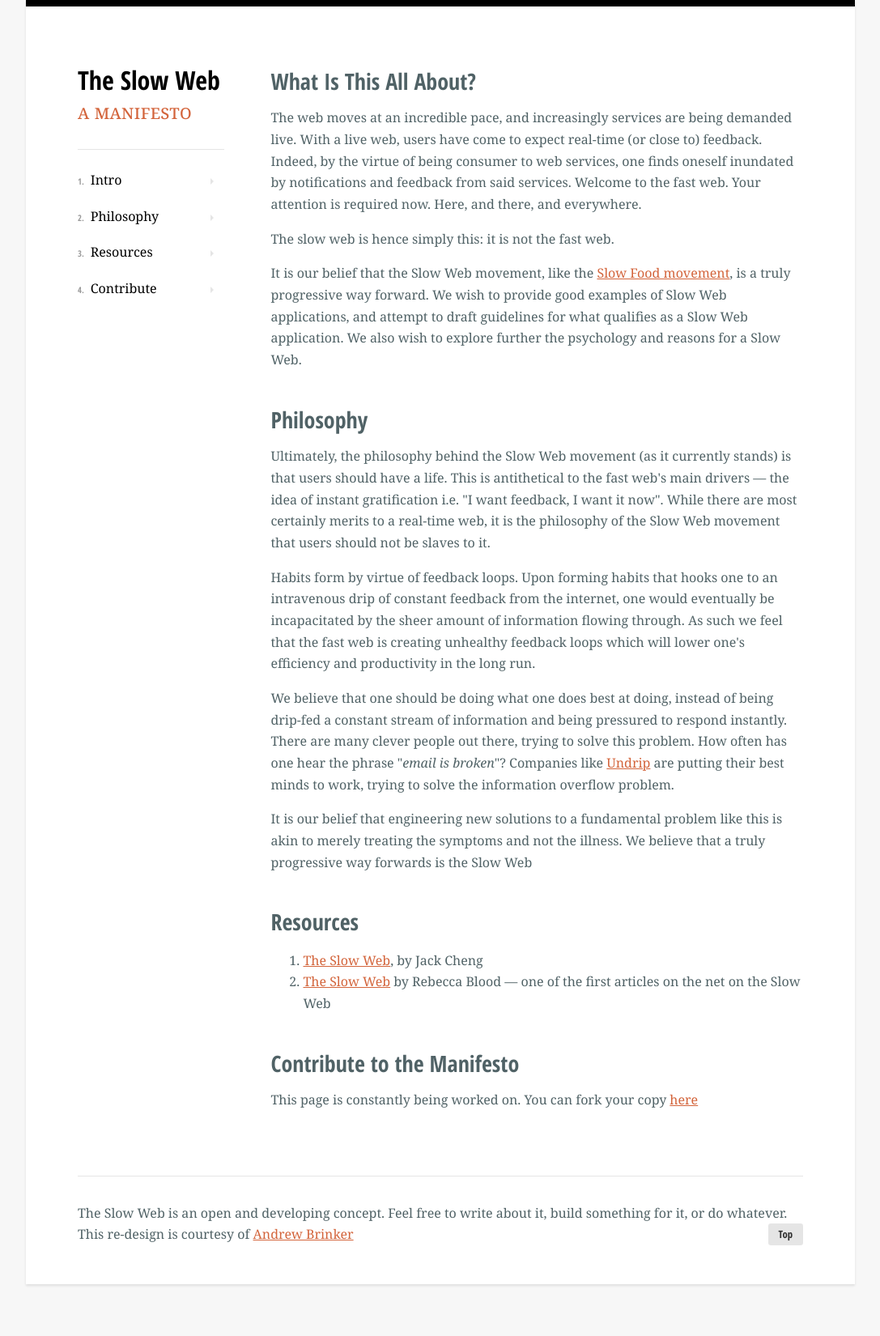
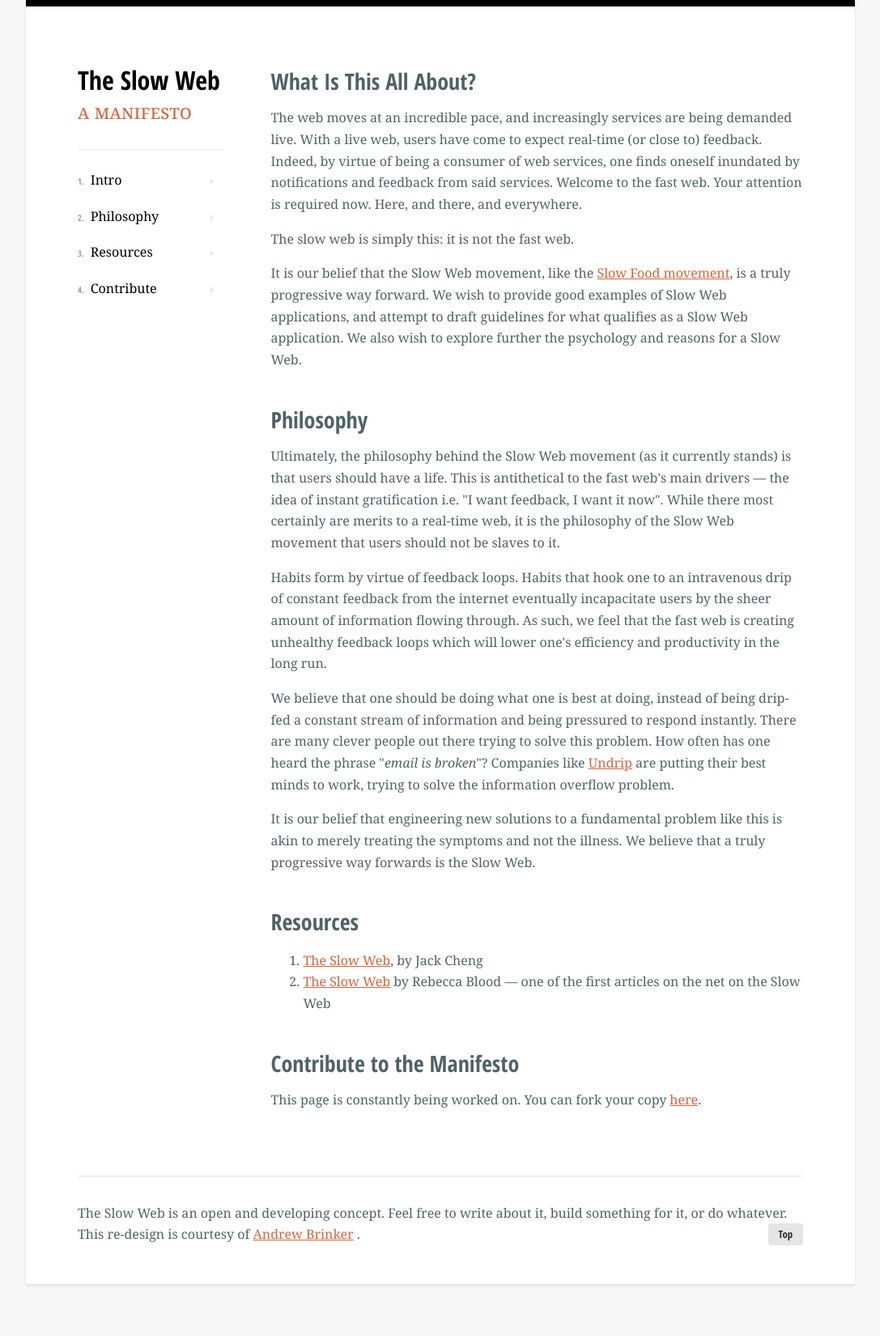
Before and after one commit to chewxy/the-slow-web, a Jekyll site: the page built from index.html, in a window 1280 px wide. Shown: the whole page at 81% size, without its empty margins (96-1183 px from the left). Built offline with Jekyll 4.4.1, drawn with Linux system fonts in a browser that asks for light colours; nearby versions of some CDN libraries; some web fonts are replaced.

Commit message:
a few grammar and punctuation updates

```diff
--- a/index.html
+++ b/index.html
@@ -29,20 +29,20 @@ keyword: index
 
         <h2 id='intro'>What Is This All About?</h2>
 
-        <p>The web moves at an incredible pace, and increasingly services are being demanded live. With a live web, users have come to expect real-time (or close to) feedback. Indeed, by the virtue of being consumer to web services, one finds oneself inundated by notifications and feedback from said services. Welcome to the fast web. Your attention is required now. Here, and there, and everywhere.</p>
+        <p>The web moves at an incredible pace, and increasingly services are being demanded live. With a live web, users have come to expect real-time (or close to) feedback. Indeed, by virtue of being a consumer of web services, one finds oneself inundated by notifications and feedback from said services. Welcome to the fast web. Your attention is required now. Here, and there, and everywhere.</p>
 
-        <p>The slow web is hence simply this: it is not the fast web.</p>
+        <p>The slow web is simply this: it is not the fast web.</p>
         <p>It is our belief that the Slow Web movement, like the <a href="http://www.slowfood.com/about_us/eng/manifesto.lasso" target = "_blank" title="The Slow Food Movement">Slow Food movement</a>, is a truly progressive way forward. We wish to provide good examples of Slow Web applications, and attempt to draft guidelines for what qualifies as a Slow Web application. We also wish to explore further the psychology and reasons for a Slow Web.</p>
 
         <h2 id='philosophy'>Philosophy</h2>
 
-        <p>Ultimately, the philosophy behind the Slow Web movement (as it currently stands) is that users should have a life. This is antithetical to the fast web's main drivers &mdash; the idea of instant gratification i.e. "I want feedback, I want it now". While there are most certainly merits to a real-time web, it is the philosophy of the Slow Web movement that users should not be slaves to it. </p>
+        <p>Ultimately, the philosophy behind the Slow Web movement (as it currently stands) is that users should have a life. This is antithetical to the fast web's main drivers &mdash; the idea of instant gratification i.e. "I want feedback, I want it now". While there most certainly are merits to a real-time web, it is the philosophy of the Slow Web movement that users should not be slaves to it.</p>
 
-        <p>Habits form by virtue of feedback loops. Upon forming habits that hooks one to an intravenous drip of constant feedback from the internet, one would eventually be incapacitated by the sheer amount of information flowing through. As such we feel that the fast web is creating unhealthy feedback loops which will lower one's efficiency and productivity in the long run. </p>
+        <p>Habits form by virtue of feedback loops. Habits that hook one to an intravenous drip of constant feedback from the internet eventually incapacitate users by the sheer amount of information flowing through. As such, we feel that the fast web is creating unhealthy feedback loops which will lower one's efficiency and productivity in the long run.</p>
 
-        <p>We believe that one should be doing what one does best at doing, instead of being drip-fed a constant stream of information and being pressured to respond instantly. There are many clever people out there, trying to solve this problem. How often has one hear the phrase "<em>email is broken</em>"? Companies like <a href="http://undrip.com/" target = "_blank" title="Undrip - filtering social media">Undrip</a> are putting their best minds to work, trying to solve the information overflow problem.</p>
+        <p>We believe that one should be doing what one is best at doing, instead of being drip-fed a constant stream of information and being pressured to respond instantly. There are many clever people out there trying to solve this problem. How often has one heard the phrase "<em>email is broken</em>"? Companies like <a href="http://undrip.com/" target = "_blank" title="Undrip - filtering social media">Undrip</a> are putting their best minds to work, trying to solve the information overflow problem.</p>
 
-        <p>It is our belief that engineering new solutions to a fundamental problem like this is akin to merely treating the symptoms and not the illness. We believe that a truly progressive way forwards is the Slow Web</p>
+        <p>It is our belief that engineering new solutions to a fundamental problem like this is akin to merely treating the symptoms and not the illness. We believe that a truly progressive way forwards is the Slow Web.</p>
 
         <h2 id='resources'>Resources</h2>
 
@@ -53,10 +53,10 @@ keyword: index
 
         <h2 id='contribute'>Contribute to the Manifesto</h2>
 
-        <p>This page is constantly being worked on. You can fork your copy <a href="https://github.com/chewxy/the-slow-web" target="_blank">here</a></p>
+        <p>This page is constantly being worked on. You can fork your copy <a href="https://github.com/chewxy/the-slow-web" target="_blank">here</a>.</p>
 
     </main> <!-- /.content -->
 
     <footer class='footer'>
-        <p>The Slow Web is an open and developing concept. Feel free to write about it, build something for it, or do whatever. This re-design is courtesy of <a href="http://andrewbrinker.com" target="_blank">Andrew Brinker</a> <a class='right button' href='#top'>Top</a></p>
+        <p>The Slow Web is an open and developing concept. Feel free to write about it, build something for it, or do whatever. This re-design is courtesy of <a href="http://andrewbrinker.com" target="_blank">Andrew Brinker</a> <a class='right button' href='#top'>Top</a>.</p>
     </footer> <!-- /.footer -->
```
